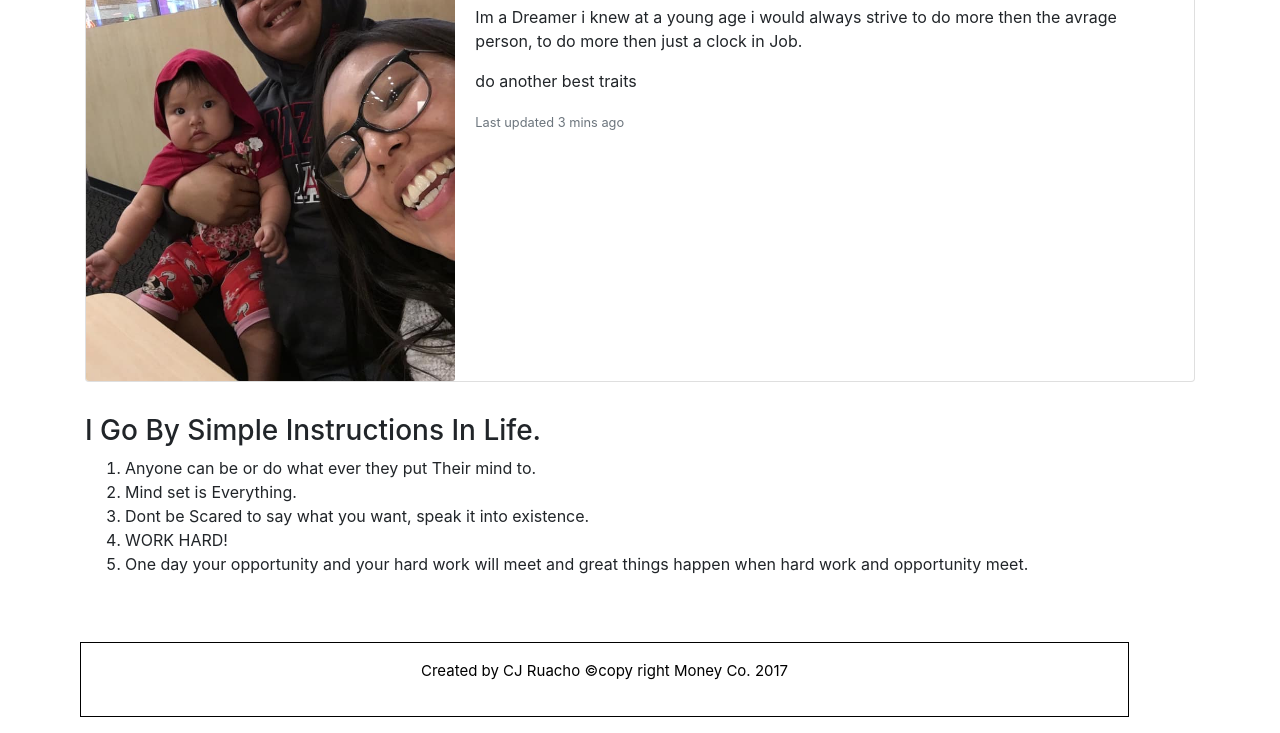
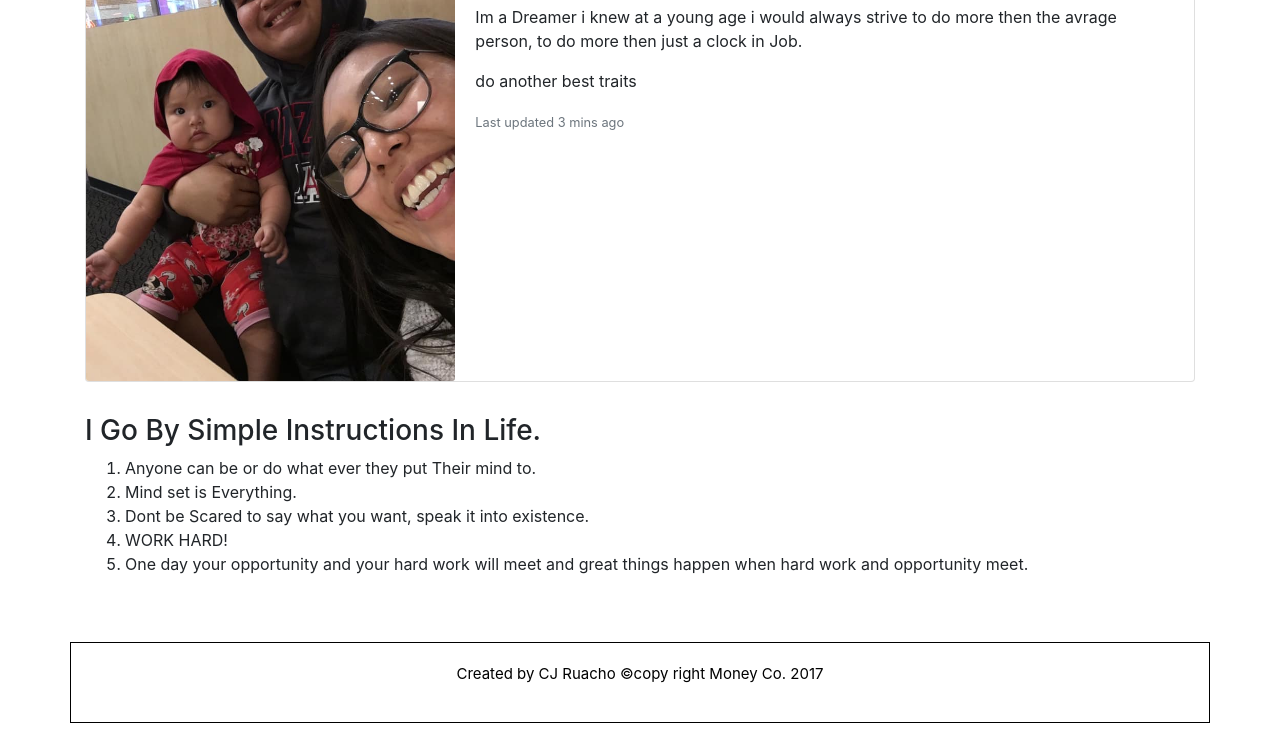
Before and after one commit to SuperDupercjz/Portfolio-Project, a plain HTML site: page index.html in a window 1280 px wide. Shown: the part 208-941 px from the top of the page. Drawn offline with nearby package versions, Linux system fonts and the light colour scheme.

Commit message:
updated footer

```diff
--- a/assets/css/style.css
+++ b/assets/css/style.css
@@ -1,8 +1,11 @@
 footer {
-    padding: 17px 340px 17px 340px;
-    margin: 50px 10px 10px 10px;
+    padding:20px 0 20px;
+
     border: solid black 1px;
     text-align: center;
     color: black;
     font-size: 15px;
+    width: 100%;
+    min-height: 74px;
+    margin: 50px auto 10px;
 }
--- a/contact.html
+++ b/contact.html
@@ -89,6 +89,11 @@
     <button type="button" class=" btn btn-info btn-lg btn btn-outline-warning">Submit</button>
 </div>
 
+<footer>
+  <p> Created by CJ Ruacho ©copy right Money Co. 2017</p>
+  </footer>
+
+
 <!-- BOOTSTRAP LIST -->
 
 
@@ -97,7 +102,5 @@
 <script src="https://cdn.jsdelivr.net/npm/popper.js@1.16.0/dist/umd/popper.min.js" integrity="sha384-Q6E9RHvbIyZFJoft+2mJbHaEWldlvI9IOYy5n3zV9zzTtmI3UksdQRVvoxMfooAo" crossorigin="anonymous"></script>
 <script src="https://stackpath.bootstrapcdn.com/bootstrap/4.4.1/js/bootstrap.min.js" integrity="sha384-wfSDF2E50Y2D1uUdj0O3uMBJnjuUD4Ih7YwaYd1iqfktj0Uod8GCExl3Og8ifwB6" crossorigin="anonymous"></script>
 </body>
-<footer>
-  <p> Created by CJ Ruacho ©copy right Money Co. 2017</p>
-  </footer>
+
 </html>
--- a/index.html
+++ b/index.html
@@ -76,7 +76,9 @@
                       </div>
                     </div>
 
-
+                    <footer>
+                      <p> Created by CJ Ruacho ©copy right Money Co. 2017</p>
+                      </footer>
 
 
 <!-- BOOTSTRAP LIST -->
@@ -86,7 +88,4 @@
 </container>
 </body>
 
-<footer>
-<p> Created by CJ Ruacho ©copy right Money Co. 2017</p>
-</footer>
 </html>
--- a/portfolio.html
+++ b/portfolio.html
@@ -95,13 +95,14 @@
         </div>
         </div>
 
+        <footer>
+          <p> Created by CJ Ruacho ©copy right Money Co. 2017</p>
+          </footer>
 
 <!-- BOOTSTRAP LIST -->
     <script src="https://code.jquery.com/jquery-3.4.1.slim.min.js" integrity="sha384-J6qa4849blE2+poT4WnyKhv5vZF5SrPo0iEjwBvKU7imGFAV0wwj1yYfoRSJoZ+n" crossorigin="anonymous"></script>
 <script src="https://cdn.jsdelivr.net/npm/popper.js@1.16.0/dist/umd/popper.min.js" integrity="sha384-Q6E9RHvbIyZFJoft+2mJbHaEWldlvI9IOYy5n3zV9zzTtmI3UksdQRVvoxMfooAo" crossorigin="anonymous"></script>
 <script src="https://stackpath.bootstrapcdn.com/bootstrap/4.4.1/js/bootstrap.min.js" integrity="sha384-wfSDF2E50Y2D1uUdj0O3uMBJnjuUD4Ih7YwaYd1iqfktj0Uod8GCExl3Og8ifwB6" crossorigin="anonymous"></script>
 </body>
-<footer>
-  <p> Created by CJ Ruacho ©copy right Money Co. 2017</p>
-  </footer>
+
 </html>
```
